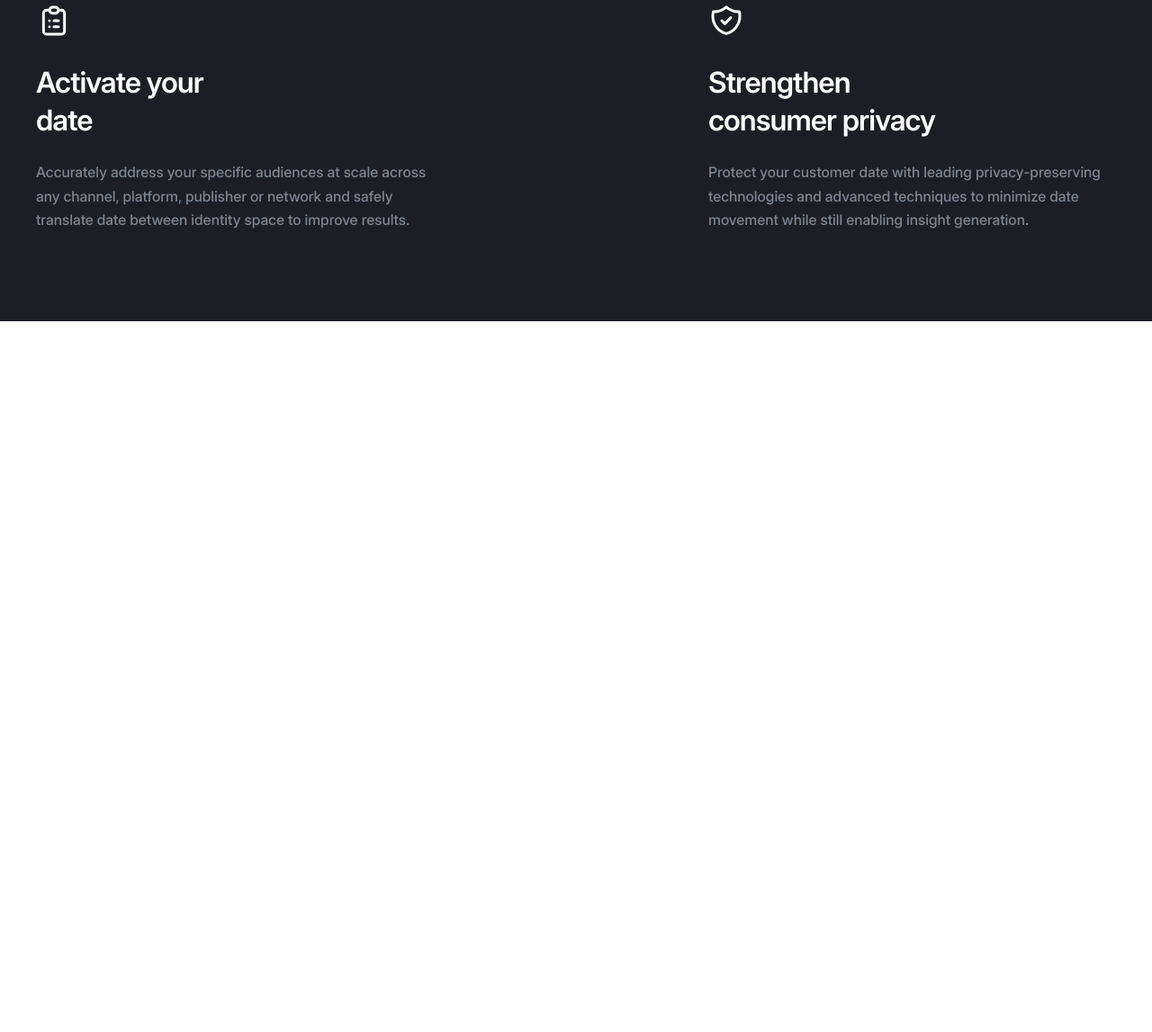
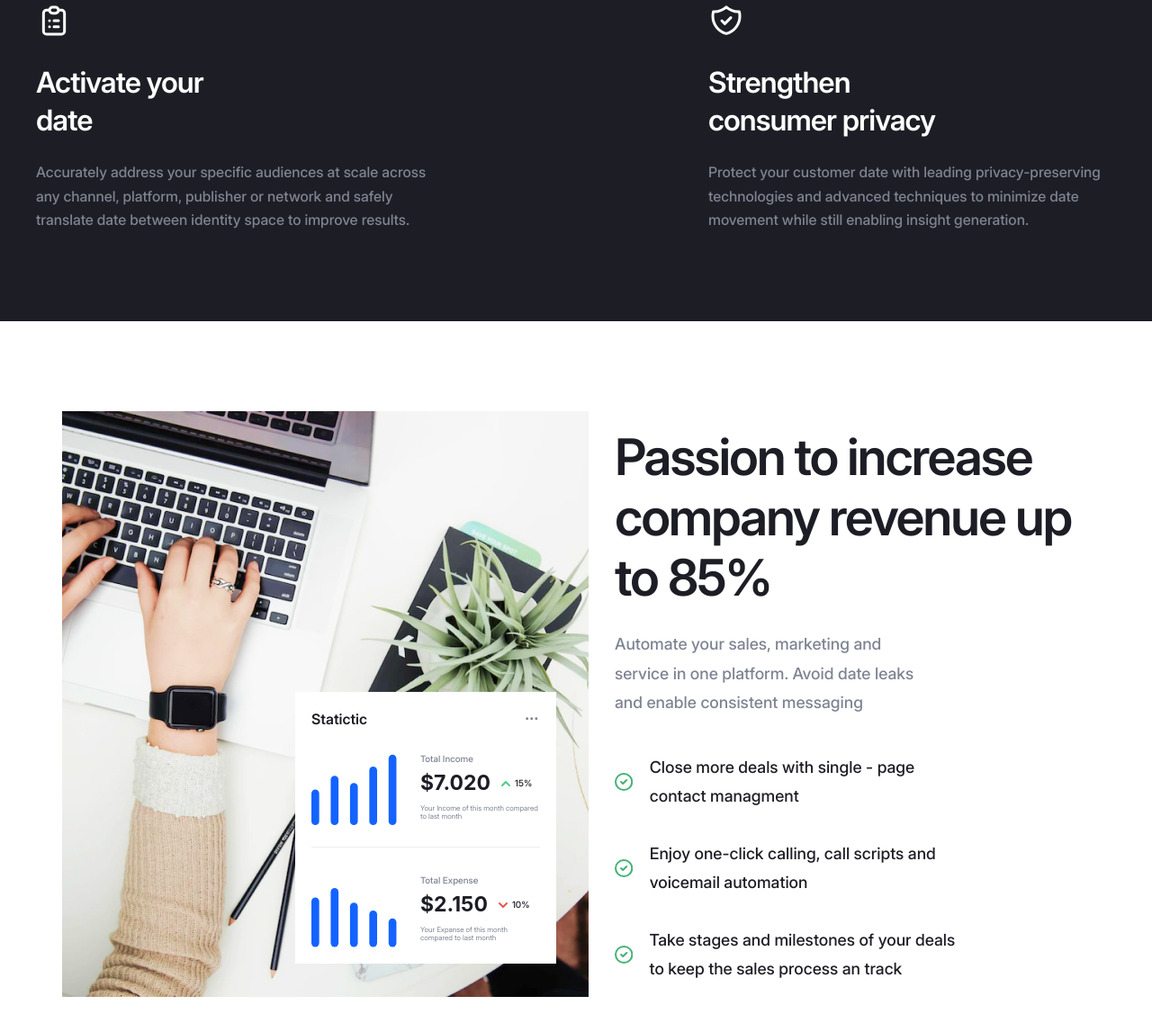
Before and after one commit to Kturei/coca, a website built with Vite: page src/index.html in a window 1280 px wide. Shown: the part 1695-2842 px from the top of the page at 90% size. Before the commit the page ends 2052 px from the top, so only its background shows below. Built offline with nearby package versions, Linux system fonts and the light colour scheme; files whose address does not match are found by name.

Commit message:
Created features section

```diff
--- /dev/null
+++ b/src/assets/scss/components/home/features.scss
@@ -0,0 +1,181 @@
+.features {
+  padding: 100px 0 94px;
+
+  @include mobile {
+    padding: 60px 0 64px;
+  }
+
+  &__container {
+    @include flex-all-between;
+
+    @include mini-desktop {
+      gap: 40px;
+      flex-direction: column;
+      align-items: flex-start;
+    }
+
+    @include mobile {
+      gap: 25px;
+    }
+  }
+
+  &__left {
+    margin-right: auto;
+    margin-left: auto;
+    position: relative;
+  }
+
+  &__stats {
+    position: absolute;
+    right: 36px;
+    bottom: 40px;
+    max-width: 290px;
+    padding: 18px;
+    background: #fff;
+
+    @include mobile {
+      right: 16px;
+      bottom: 20px;
+    }
+
+    @include small-mobile {
+      right: 12px;
+      bottom: 12px;
+      padding: 14px;
+      max-width: 240px;
+    }
+
+    &-head {
+      @include flex-all-between;
+      margin-bottom: 19px;
+    }
+
+    &-title {
+      font-weight: 600;
+      font-size: 16px;
+      line-height: 150%;
+      color: #1d1e25;
+    }
+
+    &-item {
+      @include flex-aling-center;
+      gap: 26px;
+
+      &:not(:last-child) {
+        padding-bottom: 23px;
+        border-bottom: 1px solid #ededed;
+      }
+
+      &:last-child {
+        padding-top: 23px;
+      }
+
+      &-img {
+        @include small-mobile {
+          width: 65px;
+        }
+      }
+
+      &-title {
+        margin-bottom: 6px;
+        font-weight: 500;
+        font-size: 10px;
+        line-height: 150%;
+        color: #7e8492;
+      }
+
+      &-price {
+        @include flex-aling-center;
+        gap: 12px;
+        margin-bottom: 9px;
+
+        &-num {
+          font-weight: 700;
+          font-size: 23px;
+          line-height: 120%;
+          color: #1d1e25;
+
+          @include mobile {
+            font-size: 18px;
+          }
+        }
+        &-proc {
+          @include flex-aling-center;
+          gap: 5px;
+          font-weight: 500;
+          font-size: 10px;
+          line-height: 150%;
+          text-align: center;
+          color: #1d1e25;
+        }
+      }
+
+      &-descr {
+        font-weight: 400;
+        font-size: 8px;
+        color: #7e8492;
+      }
+    }
+  }
+
+  &__right {
+    max-width: 557px;
+
+    @include mini-desktop {
+      max-width: 992px;
+    }
+  }
+
+  &__title {
+    margin-bottom: 24px;
+    font-weight: 600;
+    letter-spacing: -0.04em;
+    color: var(--neutral-color-100);
+
+    @include mobile {
+      margin-bottom: 20px;
+    }
+  }
+
+  &__descr {
+    max-width: 360px;
+    margin-bottom: 40px;
+    font-weight: 500;
+    line-height: 178%;
+    color: #7e8492;
+
+    @include mini-desktop {
+      max-width: 700px;
+    }
+  }
+
+  &__item {
+    @include flex-aling-center;
+    max-width: 393px;
+    font-weight: 500;
+    line-height: 178%;
+    color: var(--neutral-color-100);
+
+    @include mini-desktop {
+      max-width: 700px;
+    }
+
+    @include mobile {
+      margin-bottom: 22px;
+    }
+
+    &:not(:last-child) {
+      margin-bottom: 32px;
+    }
+
+    &::before {
+      content: '';
+      display: inline-block;
+      margin-right: 19px;
+      padding-right: 19px;
+      width: 20px;
+      height: 20px;
+      background: url('../../../icons/features-tick-icon.svg');
+    }
+  }
+}
--- a/src/assets/scss/main.scss
+++ b/src/assets/scss/main.scss
@@ -7,3 +7,4 @@
 @import './components/header';
 @import './components/home/hero';
 @import './components/home/overview';
+@import './components/home/features';
--- /dev/null
+++ b/src/html/components/home/features.html
@@ -0,0 +1,118 @@
+<section class="features">
+  <div class="container features__container">
+    <div class="features__left">
+      <img
+        loading="lazy"
+        src="../../../assets/image/features-img.jpg"
+        width="585"
+        height="651"
+        alt="Woman typing on laptop"
+      />
+      <div class="features__stats">
+        <div class="features__stats-head">
+          <h4 class="features__stats-title text-p-default">Statictic</h4>
+          <img
+            loading="lazy"
+            src="../../../assets/icons/more-icon.svg"
+            width="18"
+            height="19"
+            alt="Ellipsis icon"
+          />
+        </div>
+        <div class="features__stats-item">
+          <img
+            loading="lazy"
+            class="features__stats-item-img"
+            src="../../../assets/icons/features-total-income-icon.svg"
+            width="95"
+            height="88"
+            alt="total income graphic"
+          />
+          <div class="features__stats-item-info">
+            <h5 class="features__stats-item-title">Total Income</h5>
+            <div class="features__stats-item-price">
+              <span class="features__stats-item-price-num">$7.020</span>
+              <div class="features__stats-item-price-proc">
+                <svg
+                  width="10"
+                  height="6"
+                  viewBox="0 0 10 6"
+                  fill="none"
+                  xmlns="http://www.w3.org/2000/svg"
+                >
+                  <path
+                    fill-rule="evenodd"
+                    clip-rule="evenodd"
+                    d="M9.70711 5.70711C9.31658 6.09763 8.68342 6.09763 8.29289 5.70711L5 2.41421L1.70711 5.70711C1.31658 6.09763 0.683417 6.09763 0.292894 5.70711C-0.0976312 5.31658 -0.0976312 4.68342 0.292894 4.29289L4.29289 0.292893C4.68342 -0.0976311 5.31658 -0.0976311 5.70711 0.292893L9.70711 4.29289C10.0976 4.68342 10.0976 5.31658 9.70711 5.70711Z"
+                    fill="#50CD89"
+                  />
+                </svg>
+                15%
+              </div>
+            </div>
+            <p class="features__stats-item-descr">
+              Your Income of this month compared to last month
+            </p>
+          </div>
+        </div>
+        <div class="features__stats-item">
+          <img
+            loading="lazy"
+            class="features__stats-item-img"
+            src="../../../assets/icons/features-total-expense-icon.svg"
+            width="95"
+            height="88"
+            alt="total income graphic"
+          />
+          <div class="features__stats-item-info">
+            <h5 class="features__stats-item-title">Total Expense</h5>
+            <div class="features__stats-item-price">
+              <span class="features__stats-item-price-num">$2.150</span>
+              <div class="features__stats-item-price-proc">
+                <svg
+                  width="10"
+                  height="6"
+                  viewBox="0 0 10 6"
+                  fill="none"
+                  xmlns="http://www.w3.org/2000/svg"
+                >
+                  <path
+                    fill-rule="evenodd"
+                    clip-rule="evenodd"
+                    d="M0.292893 0.292893C0.683417 -0.097631 1.31658 -0.097631 1.70711 0.292893L5 3.58579L8.29289 0.292893C8.68342 -0.0976311 9.31658 -0.0976311 9.70711 0.292893C10.0976 0.683417 10.0976 1.31658 9.70711 1.70711L5.70711 5.70711C5.31658 6.09763 4.68342 6.09763 4.29289 5.70711L0.292893 1.70711C-0.0976311 1.31658 -0.0976311 0.683418 0.292893 0.292893Z"
+                    fill="#EB5757"
+                  />
+                </svg>
+                10%
+              </div>
+            </div>
+            <p class="features__stats-item-descr">
+              Your Expanse of this month compared to last month
+            </p>
+          </div>
+        </div>
+      </div>
+    </div>
+    <div class="features__right">
+      <h2 class="features__title heading-h2">
+        Passion to increase company revenue up to 85%
+      </h2>
+      <p class="features__descr text-p-medium">
+        Automate your sales, marketing and service in one platform. Avoid date
+        leaks and enable consistent messaging
+      </p>
+      <ul class="features__list">
+        <li class="features__item text-p-medium">
+          Close more deals with single - page contact managment
+        </li>
+        <li class="features__item text-p-medium">
+          Enjoy one-click calling, call scripts and voicemail automation
+        </li>
+        <li class="features__item text-p-medium">
+          Take stages and milestones of your deals to keep the sales process an
+          track
+        </li>
+      </ul>
+    </div>
+  </div>
+</section>
--- a/src/html/components/home/overview.html
+++ b/src/html/components/home/overview.html
@@ -12,6 +12,7 @@
     <ul class="overview__list">
       <li class="overview__item">
         <img
+          loading="lazy"
           class="overview__item-icon"
           src="./assets/icons/calendar-icon.svg"
           width="40"
@@ -29,6 +30,7 @@
       </li>
       <li class="overview__item">
         <img
+          loading="lazy"
           class="overview__item-icon"
           src="./assets/icons/todo-icon.svg"
           width="40"
@@ -43,6 +45,7 @@
       </li>
       <li class="overview__item">
         <img
+          loading="lazy"
           class="overview__item-icon"
           src="./assets/icons/list-icon.svg"
           width="40"
@@ -58,6 +61,7 @@
       </li>
       <li class="overview__item">
         <img
+          loading="lazy"
           class="overview__item-icon"
           src="./assets/icons/shield-icon.svg"
           width="40"
--- a/src/index.html
+++ b/src/index.html
@@ -5,6 +5,7 @@
     <load src="./html/components/header.html" />
     <load src="./html/components/home/hero.html" />
     <load src="./html/components/home/overview.html" />
+    <load src="./html/components/home/features.html" />
 
     <script type="module" src="./js/main.js"></script>
   </body>
```
Also changed, not shown: src/assets/icons/features-tick-icon.svg (added), src/assets/icons/features-total-expense-icon.svg (added), src/assets/icons/features-total-income-icon.svg (added), src/assets/icons/more-icon.svg (added), src/assets/image/features-img.jpg (added).
